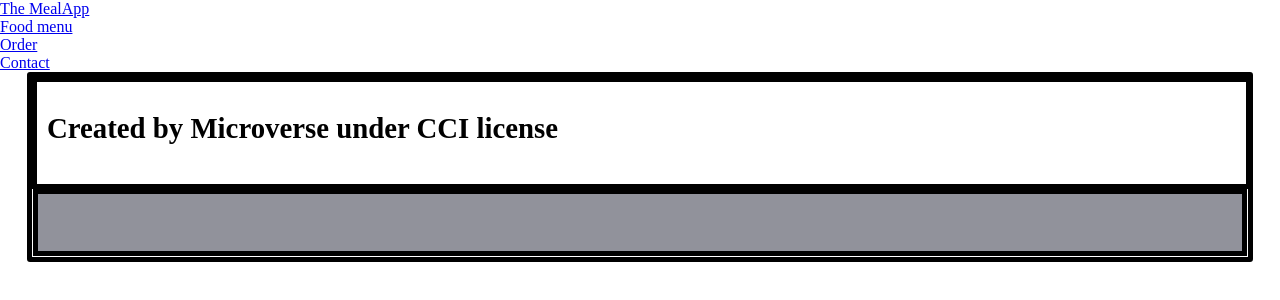
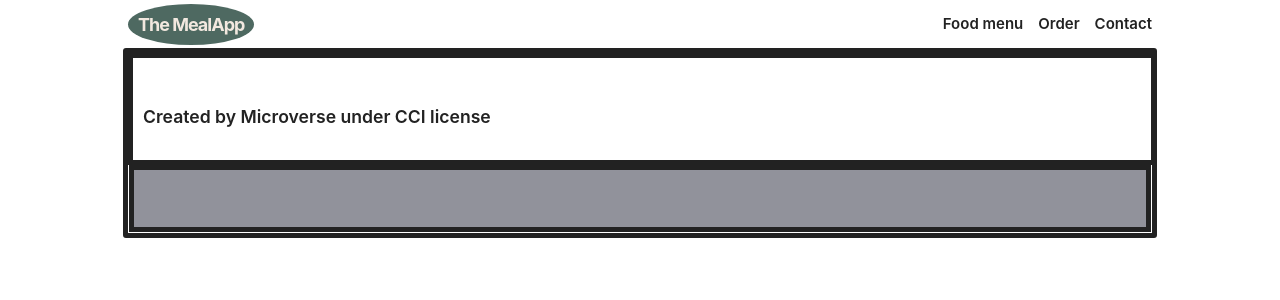
Before and after one commit to jeanbuhendwa/Meal-app, a website built with webpack: page src/index.html in a window 1280 px wide. Built offline with nearby package versions, Linux system fonts and the light colour scheme.

Commit message:
Add styling

```diff
--- a/src/style.css
+++ b/src/style.css
@@ -1,14 +1,44 @@
 * {
-  margin: 0;
-  padding: 0;
+  text-decoration: none;
+  color: #222;
 }
 
 body {
   background-color: #fff;
+  padding: 0;
+  margin: 0;
+  font-family: 'Inter', sans-serif;
+}
+
+.nav-menu {
+  display: flex;
+  align-items: center;
+  justify-content: space-between;
+  padding: 0 10%;
+  background: #fff;
+}
+
+#logo-nav {
+  padding: 10px;
+  border-radius: 100%;
+  background: #4e6961;
+  color: #F2E8DF;
+  font-size: 18px;
+  font-weight: 700;
+  letter-spacing: -1px;
+}
+.list-menu {
+  display: flex;
+  gap: 15px;
+  list-style: none;
+  color: #4e6961;
+  font-size: 15px;
+  line-height: 18px;
+  font-weight: 600;
 }
 
 footer {
-  width: 95%;
+  width: 80%;
   margin: auto;
   border-radius: 3px;
   border-width: thick;
@@ -24,7 +54,7 @@ footer {
 }
 
 .footer-content p {
-  font-size: 1.8rem;
+  font-size: 1.1rem;
   padding-top: 30px;
   padding-left: 10px;
   font-weight: 600;
```
